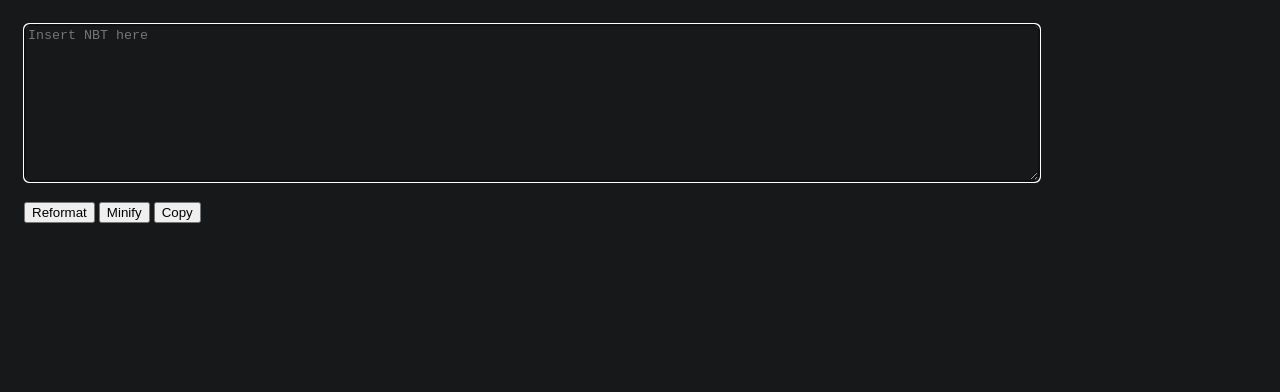
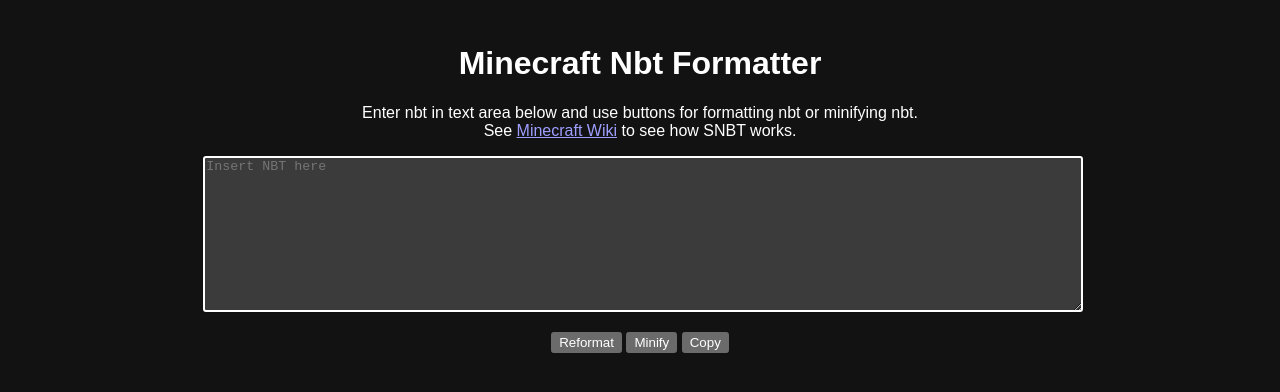
Before and after one commit to booky10/nbt-formatter-ts, a website: page public/index.html in a window 1280 px wide. Drawn offline with Linux system fonts and the light colour scheme.

Commit message:
Update frontend look

```diff
--- a/public/index.html
+++ b/public/index.html
@@ -1,23 +1,27 @@
 <!DOCTYPE html>
 <html lang="en">
   <head>
-    <link href="style.css" rel="stylesheet" type="text/css"/>
+    <link href="style.css?v=2" rel="stylesheet" type="text/css" />
     <script src="script.js?v=3" type="text/javascript" defer></script>
 
-    <meta name="viewport" content="width=device-width, initial-scale=1">
-    <meta charset="UTF-8">
+    <meta name="viewport" content="width=device-width, initial-scale=1" />
+    <meta charset="UTF-8" />
 
     <title>Minecraft Nbt Formatter</title>
-    <meta name="description" content="Reformats Minecraft NBT with indention using Adventure's NBT library.">
+    <meta name="description" content="Reformats Minecraft NBT with indention using Adventure's NBT library." />
   </head>
 
   <body>
+    <div class="container">
+      <header>
+        <h1>Minecraft Nbt Formatter</h1>
+        <p>Enter nbt in text area below and use buttons for formatting nbt or minifying nbt.</p>
+        <p>See <a href="https://minecraft.wiki/w/NBT_format#SNBT_format">Minecraft Wiki</a> to see how SNBT works.</p>
+      </header>
 
-<div class="grid">
       <div>
         <label for="input"></label>
-        <textarea id="input" autocomplete="off" autocorrect="off" autofocus spellcheck="false"
-                  placeholder="Insert NBT here" rows="10"></textarea>
+        <textarea id="input" autocomplete="off" autocorrect="off" autofocus spellcheck="false" placeholder="Insert NBT here" rows="10"></textarea>
       </div>
 
       <div>
@@ -31,6 +35,5 @@
         <code id="message"></code>
       </div>
     </div>
-
   </body>
 </html>
--- a/public/style.css
+++ b/public/style.css
@@ -1,25 +1,29 @@
 html {
-    background-color: #161819;
   color: white;
-    max-width: 1024px;
   margin: 1em;
+  color-scheme: dark !important;
+  font-family: "Liberation Sans", "Open Sans", "Arial", "Verdana", "Helvetica", "sans-serif";
 }
 
-.grid {
-	display: grid;
-	grid-template-columns: 100%;
-	grid-gap: 1em;
+body {
+  width: 70%;
+  margin-left: auto;
+  margin-right: auto;
+}
+p {
+  margin: 0px;
+}
+
+.container {
+  text-align: center;
+  display: flex;
+  flex-direction: column;
+  gap: 1em;
+  width: 100%;
 }
 
 #input {
-    background-color: #161819;
-    color: white;
   width: 100%;
-
-    border: 1px solid white;
-    border-radius: 5px;
-    border-width: 2px;
-
   white-space: pre;
   overflow-wrap: normal;
   overflow-x: auto;
```
Lines whose indentation alone changed are shown as unchanged.
